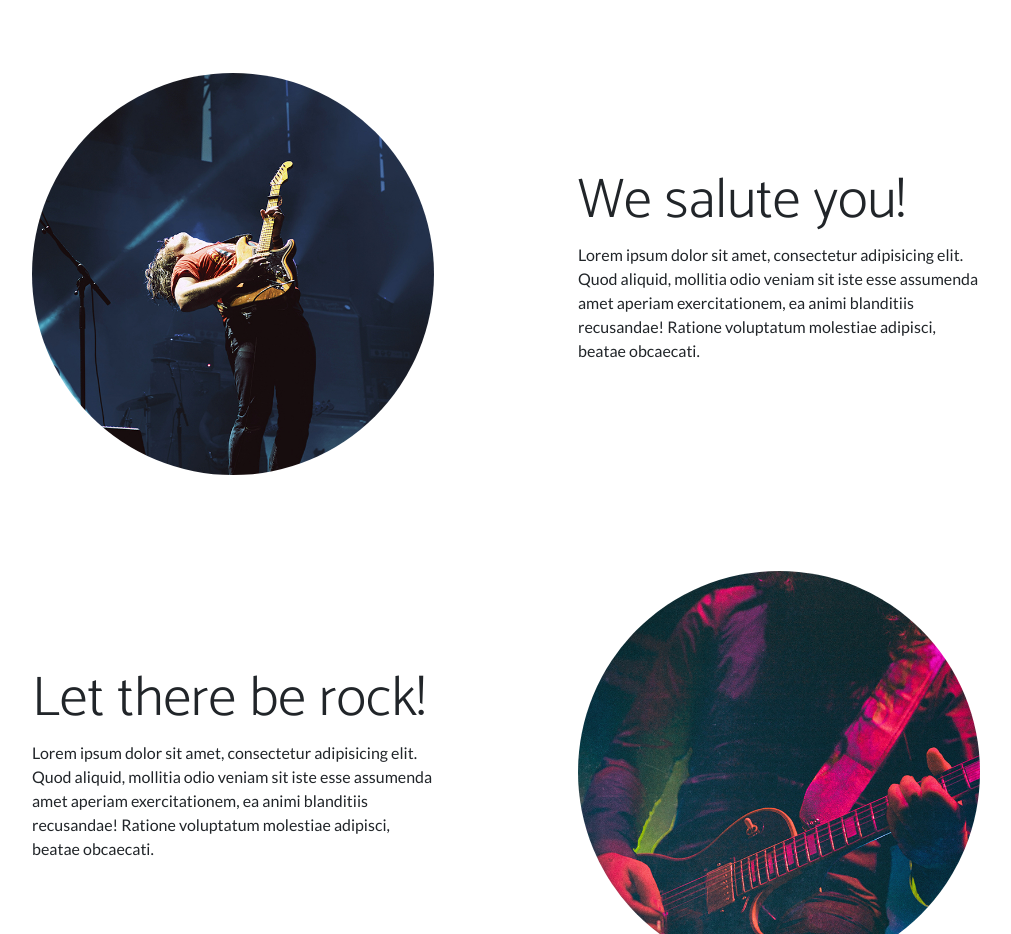
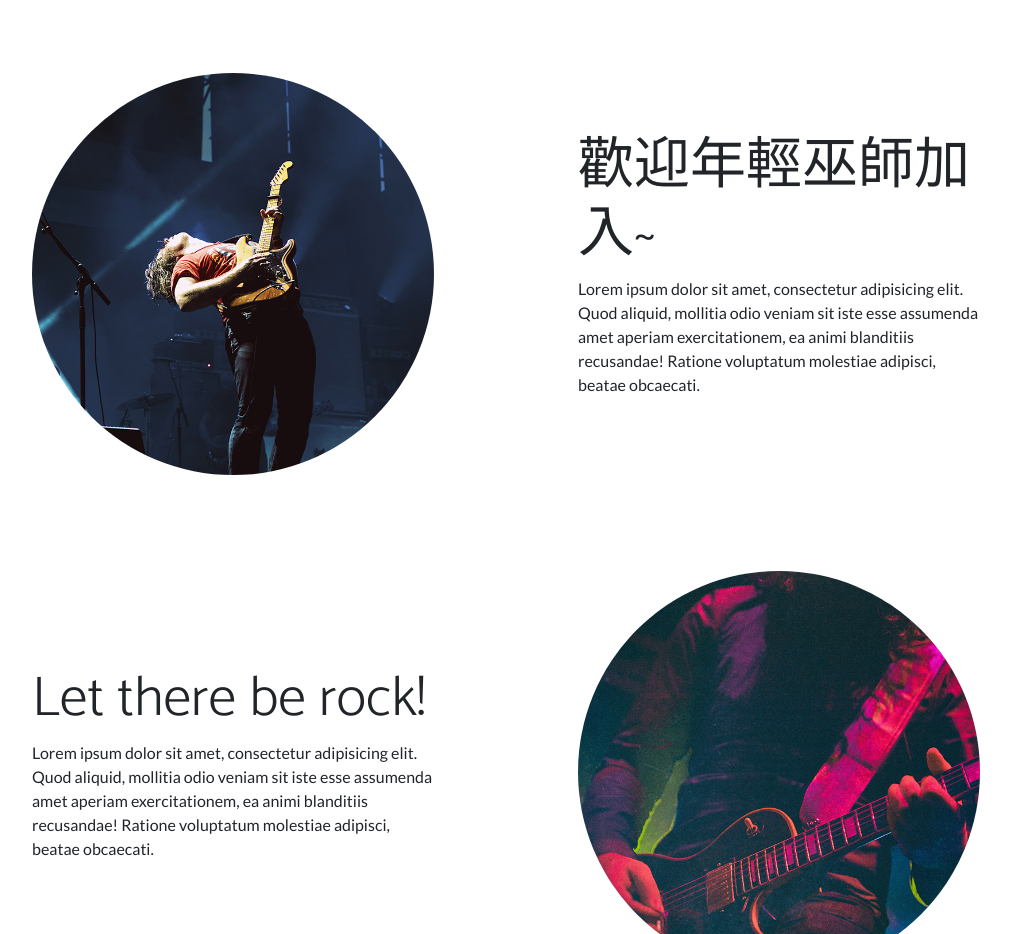
Before and after one commit to qwert0102/qwert0102.github.io, a plain HTML site: page index.html in a window 1280 px wide. Shown: the part 1160-2094 px from the top of the page, without its empty margins (134-1145 px from the left). Drawn offline with nearby package versions, Linux system fonts and the light colour scheme.

Commit message:
更改文字1

```diff
--- a/index.html
+++ b/index.html
@@ -68,7 +68,7 @@
                     </div>
                     <div class="col-lg-6">
                         <div class="p-5">
-                            <h2 class="display-4">We salute you!</h2>
+                            <h2 class="display-4">歡迎年輕巫師加入~</h2>
                             <p>Lorem ipsum dolor sit amet, consectetur adipisicing elit. Quod aliquid, mollitia odio veniam sit iste esse assumenda amet aperiam exercitationem, ea animi blanditiis recusandae! Ratione voluptatum molestiae adipisci, beatae obcaecati.</p>
                         </div>
                     </div>
```
